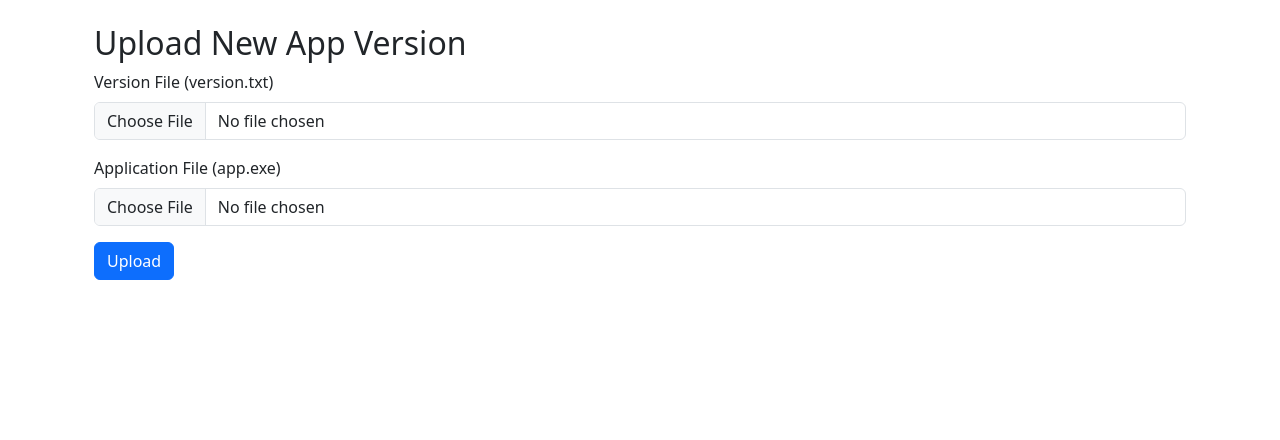
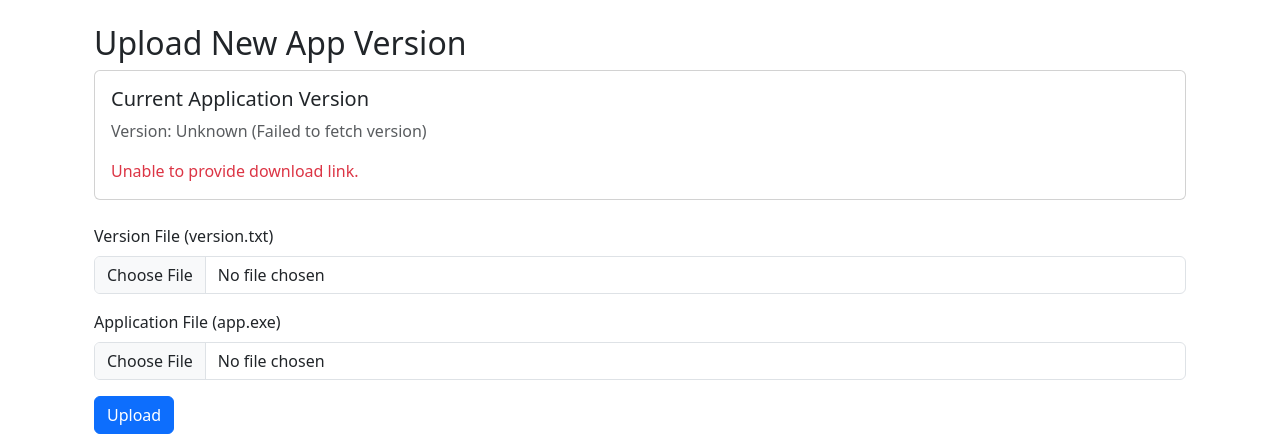
Before and after one commit to Lakshan2000610/hr_notification, a Flask app: page /upload_version in a window 1280 px wide. Shown: the part 66-506 px from the top of the page. Run offline with Flask 3, Linux system fonts and the light colour scheme; the visitor is signed in with stand-in values (Sample User, id 1); some libraries are stand-ins or nearby versions.

Commit message:
updaed new verion uoload html page

```diff
--- a/templates/base.html
+++ b/templates/base.html
@@ -3,7 +3,7 @@
 <head>
     <meta charset="UTF-8">
     <meta name="viewport" content="width=device-width, initial-scale=1.0">
-    <title>EduAlert - {% block title %}{% endblock %}</title>
+    <title>AlertHUB - {% block title %}{% endblock %}</title>
     <link href="https://cdn.jsdelivr.net/npm/bootstrap@5.3.0/dist/css/bootstrap.min.css" rel="stylesheet">
     <link href="https://cdn.jsdelivr.net/npm/bootstrap-icons/font/bootstrap-icons.css" rel="stylesheet">
 </head>
--- a/templates/upload_version.html
+++ b/templates/upload_version.html
@@ -1,17 +1,25 @@
-<!DOCTYPE html>
-<html lang="en">
-<head>
-    <meta charset="UTF-8">
-    <meta name="viewport" content="width=device-width, initial-scale=1.0">
-    <title>EduAlert - Upload Version</title>
-    <link href="https://cdn.jsdelivr.net/npm/bootstrap@5.3.0/dist/css/bootstrap.min.css" rel="stylesheet">
-    <link href="https://cdn.jsdelivr.net/npm/bootstrap-icons/font/bootstrap-icons.css" rel="stylesheet">
-</head>
-<body>
 {% extends "base.html" %}
 {% block content %}
 <div class="container mt-4">
     <h2>Upload New App Version</h2>
+
+    <!-- Display Current Version and Download Link -->
+    <div class="card mb-4">
+        <div class="card-body">
+            <h5 class="card-title">Current Application Version</h5>
+            {% if current_version %}
+                <p class="card-text">Version: {{ current_version }}</p>
+                <a href="{{ url_for('get_app') }}" class="btn btn-outline-primary" download="app.exe">
+                    <i class="bi bi-download"></i> Download Current app.exe
+                </a>
+            {% else %}
+                <p class="card-text text-muted">Version: Unknown (Failed to fetch version)</p>
+                <p class="card-text text-danger">Unable to provide download link.</p>
+            {% endif %}
+        </div>
+    </div>
+
+    <!-- Error/Success Messages -->
     {% if error %}
     <div class="alert alert-danger" role="alert">
         {{ error }}
@@ -22,6 +30,8 @@
         {{ success }}
     </div>
     {% endif %}
+
+    <!-- Upload Form -->
     <form method="post" enctype="multipart/form-data">
         <div class="mb-3">
             <label for="version_file" class="form-label">Version File (version.txt)</label>
@@ -35,5 +45,3 @@
     </form>
 </div>
 {% endblock %}
-</body>
-</html>
```
Lines whose indentation alone changed are shown as unchanged.
